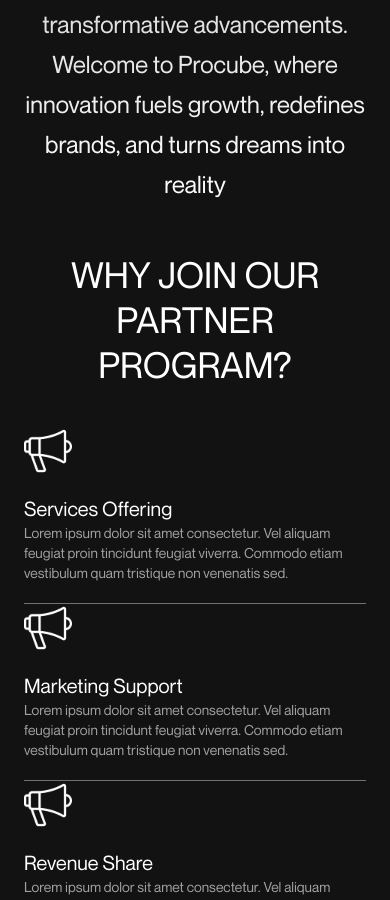
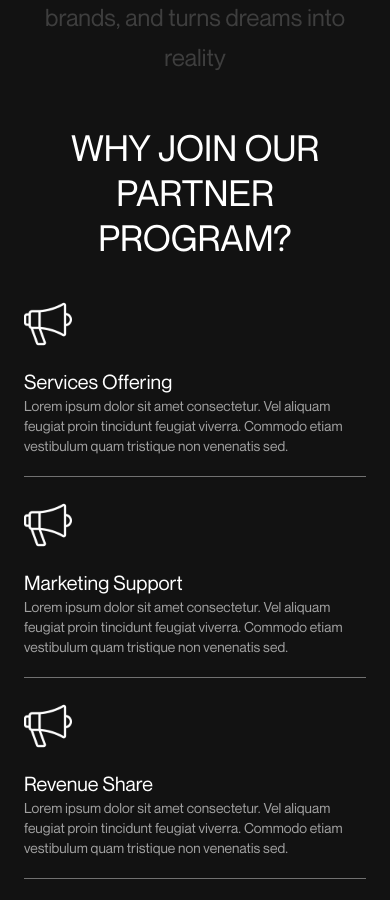
Before and after one commit to procube-cx/procube, a React (Create React App) app: page /partners in a window 390 px wide. Shown: the part 1064-1964 px from the top of the page. Built offline with nearby package versions, Linux system fonts and the light colour scheme.

Commit message:
mobile responsive

```diff
--- a/src/component/Partner/Partner0.js
+++ b/src/component/Partner/Partner0.js
@@ -8,7 +8,7 @@
     return (
         <div className="px-6 md:px-24 pt-24 md:pt-48">
             <AnimatedParagraph className='font-normal text-4xl md:text-7xl max-w-4xl text-center mx-auto pb-10 md:pb-[70px] uppercase !leading-tight'>Crafting Exceptional Digital Products</AnimatedParagraph>
-            <img src={large} alt="large" className='flex my-auto w-full mx-auto rounded-lg md:rounded-3xl h-[65vh] md:h-[90vh] md:object-top' style={{ objectPosition: '70%', objectFit: 'cover' }} />
+            <img src={large} alt="large" className='flex my-auto w-full mx-auto rounded-lg md:rounded-3xl h-[50vh] md:h-[90vh] md:object-top' style={{ objectPosition: '70%', objectFit: 'cover' }} />
         </div>
     );
 };
--- a/src/component/Partner/Partner1.js
+++ b/src/component/Partner/Partner1.js
@@ -41,9 +41,9 @@
 const Partner1 = () => {
 
   return (
-    <div className='px-6 md:px-24'>
+    <div className='px-6 md:px-24 pb-6 md:pb-12'>
       <AnimatedParagraph className='font-normal text-4xl md:text-7xl max-w-5xl text-center mx-auto pb-10 md:pb-[70px] uppercase !leading-tight'>Why Join our Partner Program?</AnimatedParagraph>
-      <div className='grid grid-cols-1 md:grid-cols-3 md:gap-10'>
+      <div className='grid grid-cols-1 md:grid-cols-3 gap-6 md:gap-10'>
         {data.map((item, index) => (
           <div key={index} className='border-b-[1px] border-opacity-40 border-white pb-5 md:pb-8'>
             <img src={item.icon} alt='icon' className='w-12 h-12 md:w-16 md:h-16 mb-5 md:mb-8' />
```
